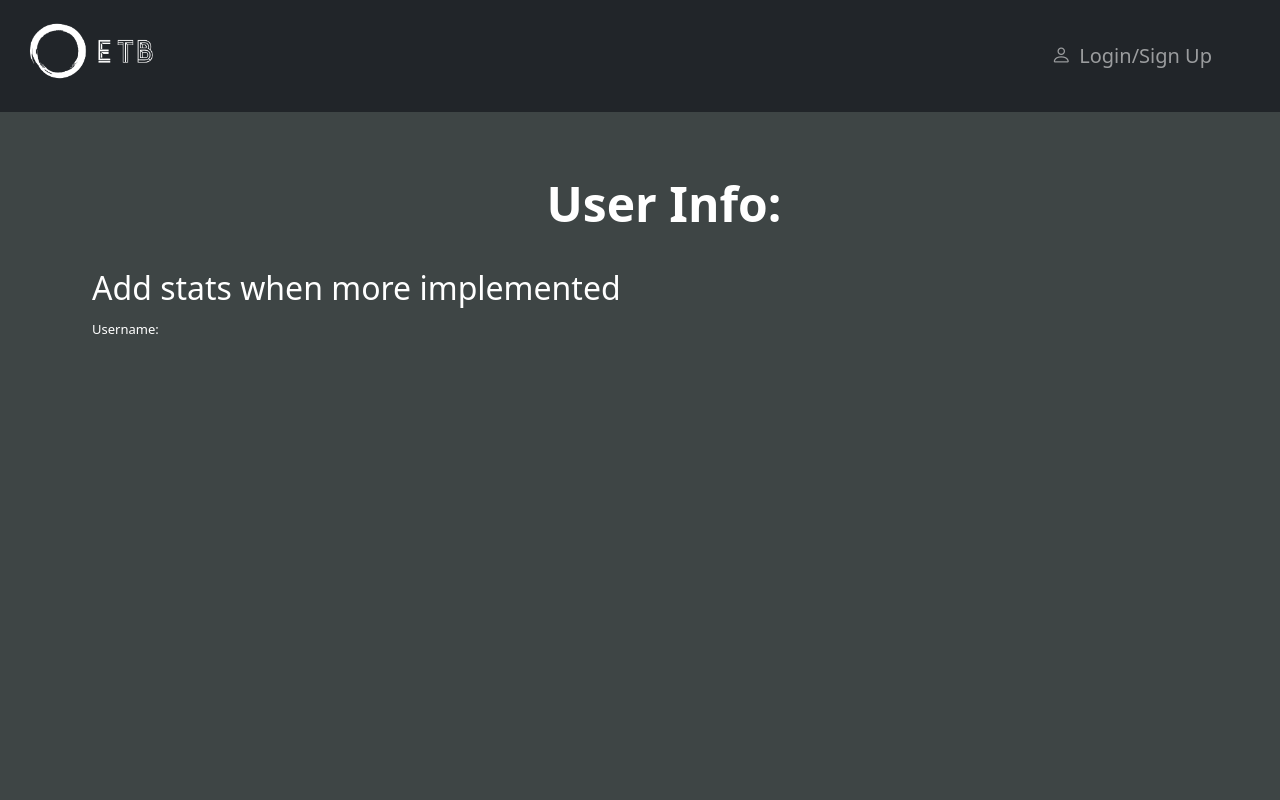
After one commit to mn00849/etb, a Django app: page /user in a window 1280 px wide. The commit adds this page. Run offline with Django 4.2, Linux system fonts and the light colour scheme; style sheets or scripts are compiled from the project's sources; some libraries are stand-ins or nearby versions.

Commit message:
Added user dashboard and Zaki's failed commit

```diff
--- a/com2027/settings.py
+++ b/com2027/settings.py
@@ -161,5 +161,5 @@ AUTHENTICATION_BACKENDS = {
 }
 
 LOGIN_URL = '/login/auth0'
-LOGIN_REDIRECT_URL = '/'
+LOGIN_REDIRECT_URL = '/dashboard'
 LOGOUT_REDIRECT_URL = '/'
--- a/homeapp/templates/homeapp/budget.html
+++ b/homeapp/templates/homeapp/budget.html
@@ -1,4 +1,8 @@
 {% extends "base.html" %}
+
+{% block title %}
+    <title>EcoTravelBudgetter</title>
+{% endblock title %}
 
 {% block content %}
     <div class="row" style="padding-top:2.5%">
--- a/homeapp/templates/homeapp/contact.html
+++ b/homeapp/templates/homeapp/contact.html
@@ -17,7 +17,7 @@
                     {% csrf_token %}
                     {{form.as_p}}
                     <div class="form-actions text-center">
-                        <button type="submit" class="formbtn">Send</button>
+                        <button style="width: 15%;" type="submit" class="formbtn">Send</button>
                     </div>
                 </form>
             </div>
--- a/homeapp/templates/homeapp/home.html
+++ b/homeapp/templates/homeapp/home.html
@@ -12,7 +12,7 @@
             <div class="ps-5">
             <br>
             <div class="container-fluid">
-                <h3>Welcome to the EcoTravelBudgetter app</h3>
+                <h1>Welcome to the EcoTravelBudgetter app</h1>
                 <br>
                 <p>A travel oriented tool that will help you with:</p>
                 <ul>
--- a/homeapp/templates/homeapp/routeplanner.html
+++ b/homeapp/templates/homeapp/routeplanner.html
@@ -3,7 +3,6 @@
 {% block title %}
     <title>EcoTravelBudgetter</title>
 {% endblock title %}
-
 
 {% block content %}
     <div class="row" style="padding-top:2.5%">
@@ -28,7 +27,7 @@
                 {% csrf_token %}
                 {{form.as_p}}
                 <div class="form-actions text-center">
-                    <button type="submit" class="formbtn">Send</button>
+                    <button style="width: 15%;" type="submit" class="formbtn">Send</button>
                 </div>
             </form>
         </div>
--- /dev/null
+++ b/homeapp/templates/homeapp/routes.html
@@ -0,0 +1 @@
+{% extends "base.html" %}
--- /dev/null
+++ b/homeapp/templates/homeapp/user.html
@@ -0,0 +1,23 @@
+{% extends "base.html" %}
+
+{% block content %}
+    <div class="row" style="padding-top:2.5%">
+        <div class="col-sm-12">
+            <div class="ps-5">
+            <br>
+            <div class="container-fluid">
+                <p1><center><font size="+5"><b>User Info:</b></font></center></p1>
+                <br>
+                <ul>
+                    <font size="+3">Add stats when more implemented
+                    <br>
+                    </font>
+                    <font size="-1">Username:<br>
+
+                    </font>
+                </ul>
+
+            </div>
+        </div>
+    </div>
+{% endblock content %}
--- a/homeapp/urls.py
+++ b/homeapp/urls.py
@@ -6,5 +6,8 @@ urlpatterns = [
     path('contact', views.contact, name='contact'),
     path('logout/', views.logout, name='logout'),
     path('routeplanner/', views.routeplanner, name="routeplanner"),
-    path('budget', views.budget, name='budget')
+    path('budget', views.budget, name='budget'),
+    path('friends', views.friends, name='friends'),
+    path('user', views.user, name='user'),
+    path('chat', views.chat, name='chat')
 ]
--- a/homeapp/views.py
+++ b/homeapp/views.py
@@ -1,13 +1,18 @@
-from django.shortcuts import render, redirect
+from django.shortcuts import get_object_or_404, render, redirect
 import requests
 from bs4 import BeautifulSoup
 from django.contrib.auth import logout as django_logout
 from django.conf import settings
 from django.contrib.auth.decorators import login_required
+from django.contrib import messages
+from .models import UserBudget
 from django.core.mail import send_mail, BadHeaderError
 from django.http import HttpResponse, HttpResponseRedirect
 from django.urls import reverse
-from .forms import ContactForm, RoutePlannerForm
+from .forms import ContactForm, RoutePlannerForm, BudgetSetterForm
+import datetime
+from .models import transportType, UserBudget, Routes, User, carShare
+import googlemaps
 
 url = "https://www.globalpetrolprices.com/United-Kingdom/gasoline_prices/"
 
@@ -15,13 +20,15 @@ def getFuel():
     response = requests.get(url)
     soup = BeautifulSoup(response.content, "html.parser")
     prices = soup.find_all("td")
-    count = 1
+    count = 0
     gas = 0
     for price in prices:
         try:
             thisPrice = float(price.get_text())
             gas = thisPrice
-            break
+            count += 1
+            if (count == 2):
+                break
         except ValueError:
             continue
 
@@ -35,6 +42,18 @@ def home(request):
 def about(request):
     context = {}
     return render(request, 'homeapp/about.html', context)
+
+def friends(request):
+    context = {}
+    return render(request, 'homeapp/friends.html', context)
+
+def user(request):
+    context = {}
+    return render(request, 'homeapp/user.html', context)
+
+def chat(request):
+    context = {}
+    return render(request, 'homeapp/chat.html', context)
 
 def contact(request):
     if request.method == "GET":
@@ -56,6 +75,12 @@ def contact(request):
 @login_required(login_url='/login/auth0')
 def budget(request):
     context = {}
+    obj = get_object_or_404(UserBudget, id = request.user.id)
+    userID = reqest.user.id
+    budget = UserBudget.objects.filter(id = userID).values_list('Budget')
+    endDate = UserBudget.objects.filter(id = userID).values_list('endDate')
+    if endDate < datetime.date.today():
+        UserBudget.objects.filter(id = userID).delete()
     return render(request, 'homeapp/budget.html', context)
 
 @login_required(login_url='/login/auth0')
@@ -66,6 +91,32 @@ def logout(request):
     return_to = 'http://127.0.0.1:8000' # this can be current domain
     return redirect(f'https://{domain}/v2/logout?client_id={client_id}&returnTo={return_to}')
 
+@login_required(login_url='/login/auth0')
+def set_budget(request):
+    context ={}
+    obj = get_object_or_404(UserBudget, id = request.user.id)
+    userID = reqest.user.id
+    if(obj == None):
+        form = BudgetForm(request.POST or None, initial={'userID':userID})
+        if(request.method == 'POST'):
+            if form.is_valid():
+                form.save()
+                messages.add_message(request, messages.SUCCESS, 'Budget has been set')
+                return redirect('budget', userID = userID)
+            else:
+                messages.add_message(request, messages.ERROR, 'Invalid Form Data; Budget has not been set')
+                context['form']= form
+    else:
+        if(obj.userID != request.userID):
+            raise PermisssionDenied()
+        form = BudgetForm(request.POST or None, instance = obj)
+        if form.is_valid():
+            form.save()
+            messages.add_message(request, messages.SUCCESS, 'Budget Updated')
+            return redirect('budget_page', userID = userID)
+            context["form"] = form
+    return render(request, "budget_setter", context)
+
 def routeplanner(request):
     if request.method == "GET":
         form = RoutePlannerForm()
@@ -74,5 +125,46 @@ def routeplanner(request):
         if form.is_valid():
             origin = form.cleaned_data['origin']
             endpoint = form.cleaned_data['endpoint']
+            date = form.cleaned_data['date']
+            friends = form.cleaned_data['friends']
+            transport = transportType.objects.get(id=1).id # getting the DRIVING row
+
+            # parsing the friends field
+            if (len(friends) > 0):
+                friends = str(friends).split(",")
+            else:
+                friends = None
+
+            # calculating the cost of the journey
+            my_API_KEY = "AIzaSyBrgHg_dQJ4qJW_BR5VmQ-x_nhVy9A8tfg"
+
+            gmaps = googlemaps.Client(key=my_API_KEY)
+
+            distance = gmaps.distance_matrix(origin,endpoint)['rows'][0]['elements'][0]["distance"]["value"]
+            #print(gmaps.distance_matrix(origin,endpoint)['rows'])
+            # converting km to miles
+            distance = float((distance / 1000) / 1.6)
+
+            mpg = UserBudget.objects.get(userID=request.user).mpg
+            fuelUsed = round(float(distance)/float(mpg),2)
+
+            fuelPrice = getFuel()
+            cost = round(float(fuelUsed)*fuelPrice,2)
+
+            # source: https://connectedfleet.michelin.com/blog/calculate-co2-emissions
+            emissions = round(2.68*float(fuelUsed), 2)
+
+            route = Routes(userID=request.user, cost=cost, origin=origin, destination=endpoint, emissions=emissions, transportType=transport, date=date)
+            route.save()
+
+            # adding the friends to the carshare table
+            routeID = Routes.objects.latest('id') # finding the route
+
+            if (len(friends) > 0):
+                for currentUser in friends:
+                    # finding the user
+                    user = User.objects.get(email=currentUser).id
+                    carshare = carShare(userID=user, routeID = routeID)
+
             return redirect(reverse('home'))
     return render(request, 'homeapp/routeplanner.html', {"form": form})
--- a/static/css/base.scss
+++ b/static/css/base.scss
@@ -2,7 +2,7 @@ html,
 body,
 .row {
     color: #ffffff;
-    background-color: #3e4545;
+    background-color: #3e4545 !important;
     overflow-x: hidden;
 }
 
@@ -11,7 +11,7 @@ body,
     html,
     body,
     .row {
-        background-color: #ed1e1e;
+        background-color: #ed1e1e !important;
     }
 }
 
@@ -20,7 +20,7 @@ body,
     html,
     body,
     .row {
-        background-color: #f18b16;
+        background-color: #f18b16 !important;
     }
 }
 
@@ -29,8 +29,11 @@ ul {
     font-size: 1.25em;
 }
 
+.dashboardcontainer {
+    background-color: #1e2020;
+}
+
 .formbtn {
-    width: 15%;
     color: #8d9292;
     background-color: #3f4646;
     border: 1px solid #8d9292;
--- a/templates/base.html
+++ b/templates/base.html
@@ -2,7 +2,7 @@
 {% load sass_tags %}
 
 <!DOCTYPE html>
-<html lang="en">
+<html lang="en" style="height: 100%; width: 100%;">
 <head>
 
     {% block app_includes %}
@@ -18,7 +18,7 @@
     {% endblock title %}
 </head>
 
-<body>
+<body style="height: 100%; width: 100%;">
 
     {% block header %}
     {% include 'navbar.html' %}
--- a/templates/navbar.html
+++ b/templates/navbar.html
@@ -3,13 +3,23 @@
     <nav class="navbar navbar-expand-sm navbar-fixed-top bg-dark navbar-dark">
         <div class="container-fluid">
             <div class="navbar-header">
-                <a class="navbar-brand" href="{% url 'home' %}">
-                    <img src="{% static 'images/logo_etb.png' %}" alt="my image" height="100%" width="30%">
-                </a>
+                {% if not request.user.is_authenticated %}
+                    <a class="navbar-brand" href="{% url 'home' %}">
+                        <img src="{% static 'images/logo_etb.png' %}" alt="my image" height="100%" width="30%">
+                    </a>
+                {% elif request.user.is_authenticated %}
+                    <a class="navbar-brand" href="{% url 'dashboard' %}">
+                        <img src="{% static 'images/logo_etb.png' %}" alt="my image" height="100%" width="30%">
+                    </a>
+                {% endif %}
+
             </div>
             <ul class="navbar-nav ms-auto pe-5">
                 {% if not request.user.is_authenticated %}
                     <li class="nav-item"><a class="nav-link" href="http://localhost:8000/login/auth0"><i class="bi bi-person me-2"></i>Login/Sign Up</a> </li>
+                {% elif request.user.is_authenticated %}
+                    <li class="nav-item pe-1"><a class="nav-link" href="{% url 'logout' %}"><i class="bi bi-person-circle pe-2"></i>User</a> </li>
+                    <li class="nav-item"><a class="nav-link" href="{% url 'logout' %}"><i class="bi bi-door-open pe-1"></i>Logout</a> </li>
                 {% endif %}
             </ul>
         </div>
```
Also changed, not shown: homeapp/forms.py (+9 -0 lines), homeapp/templates/homeapp/chat.html (added, +20 -0 lines), homeapp/templates/homeapp/dashboard.html (added, +24 -0 lines), homeapp/templates/homeapp/friends.html (added, +20 -0 lines), static/css/base.css (+6 -4 lines), db.sqlite3, templates/navbar2.html (deleted), 1 other file.
